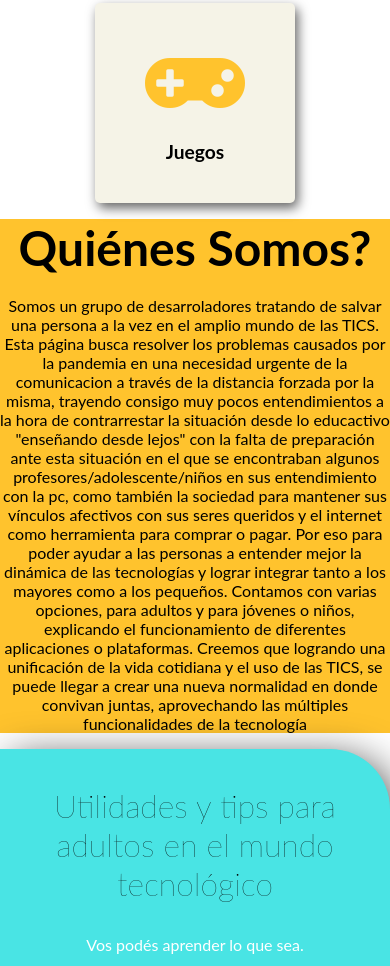
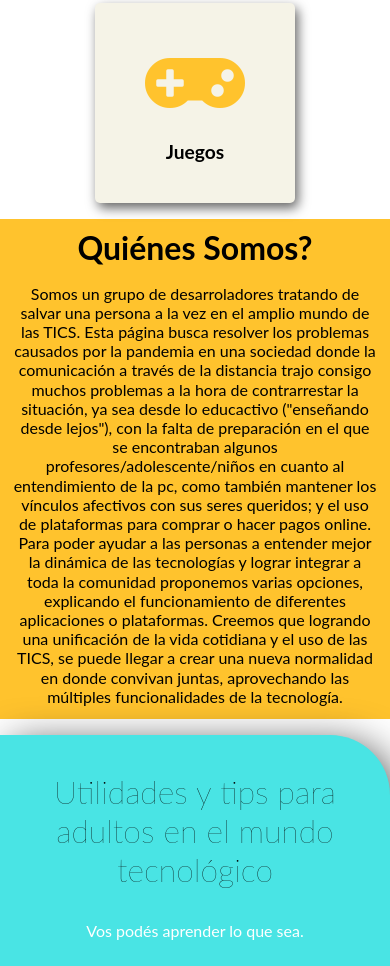
Before and after one commit to ivanakruk/winterHacks, a plain HTML site: page index.html in a window 390 px wide. Shown: the part 840-1806 px from the top of the page. Drawn offline with Linux system fonts and the light colour scheme.

Commit message:
Arreglos en p quiénes somos

```diff
--- a/index.html
+++ b/index.html
@@ -70,7 +70,7 @@
     <section class="quienesSomos" >
         <div class="quienesSomos_cont">
         <h2>Quiénes Somos?</h2>
-        <p class="parraf_quienes">Somos un grupo de desarroladores tratando de salvar una persona a la vez en el amplio mundo de las TICS. Esta página busca resolver los problemas causados por la pandemia en una necesidad urgente de la comunicacion a través de la distancia forzada por la misma, trayendo consigo muy pocos entendimientos a la hora de contrarrestar la situación desde lo educactivo "enseñando desde lejos" con la falta de preparación ante esta situación en el que se encontraban algunos profesores/adolescente/niños en sus entendimiento con la pc, como también la sociedad para mantener sus vínculos afectivos con sus seres queridos y el internet como herramienta para comprar o pagar. Por eso para poder ayudar a las personas a entender mejor la dinámica de las tecnologías y lograr integrar tanto a los mayores como a los pequeños. Contamos con varias opciones, para adultos y para jóvenes o niños, explicando el funcionamiento de diferentes aplicaciones o plataformas. Creemos que logrando una unificación de la vida cotidiana y el uso de las TICS, se puede llegar a crear una nueva normalidad en donde convivan juntas, aprovechando las múltiples funcionalidades de la tecnología</p>
+        <p class="parraf_quienes">Somos un grupo de desarroladores tratando de salvar una persona a la vez en el amplio mundo de las TICS. Esta página busca resolver los problemas causados por la pandemia en una sociedad donde la comunicación a través de la distancia trajo consigo muchos problemas a la hora de contrarrestar la situación, ya sea desde lo educactivo ("enseñando desde lejos"), con la falta de preparación en el que se encontraban algunos profesores/adolescente/niños en cuanto al entendimiento de la pc, como también mantener los vínculos afectivos con sus seres queridos; y el uso de plataformas para comprar o hacer pagos online. Para poder ayudar a las personas a entender mejor la dinámica de las tecnologías y lograr integrar a toda la comunidad proponemos varias opciones, explicando el funcionamiento de diferentes aplicaciones o plataformas. Creemos que logrando una unificación de la vida cotidiana y el uso de las TICS, se puede llegar a crear una nueva normalidad en donde convivan juntas, aprovechando las múltiples funcionalidades de la tecnología.</p>
         </div>
 
     </section>
--- a/style.css
+++ b/style.css
@@ -144,12 +144,15 @@ h1{
     height: 60%;
     text-align: center;
     font-size: 1.2vw;
+    line-height: 2em;
 
 }
 .quienesSomos_cont h2{
     margin-bottom: 20px;
-    font-size: 3em;
+    font-size: 2em;
 }
+
+
 
 /**************************************       SECTIONS CONTAINERS        ********************************************/
 .gral_info{
@@ -1202,14 +1205,17 @@ footer {
 
     .quienesSomos_cont{
         width: 100%;
-        padding: 0;
+        padding: 0.8em;
         font-size: 1em;
+
     }
 
     .parraf_quienes{
         font-size: 1em;
         margin-top: 0.5em;
         width: 100%;
+        line-height: 1.2em;
+
     }
 
     .logo {
```
